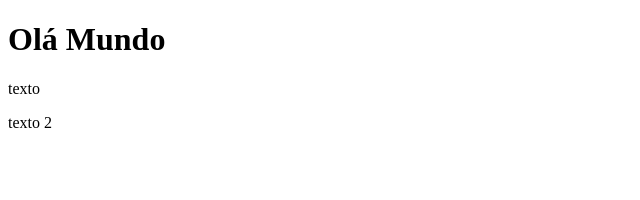
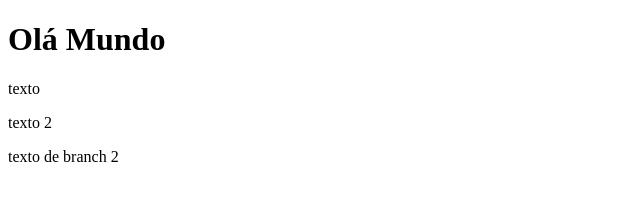
Before and after one commit to Jo-onas/testegit, a plain HTML site: page index.html in a window 1280 px wide. Shown: the whole page, without its empty margins (0-640 px from the left). Drawn offline with Linux system fonts and the light colour scheme.

Commit message:
commit 2

```diff
--- a/index.html
+++ b/index.html
@@ -9,5 +9,6 @@
     <h1>Olá Mundo</h1>
     <p>texto</p>
     <p> texto 2</p>
+    <p>texto de branch 2</p>
 </body>
 </html>
```
